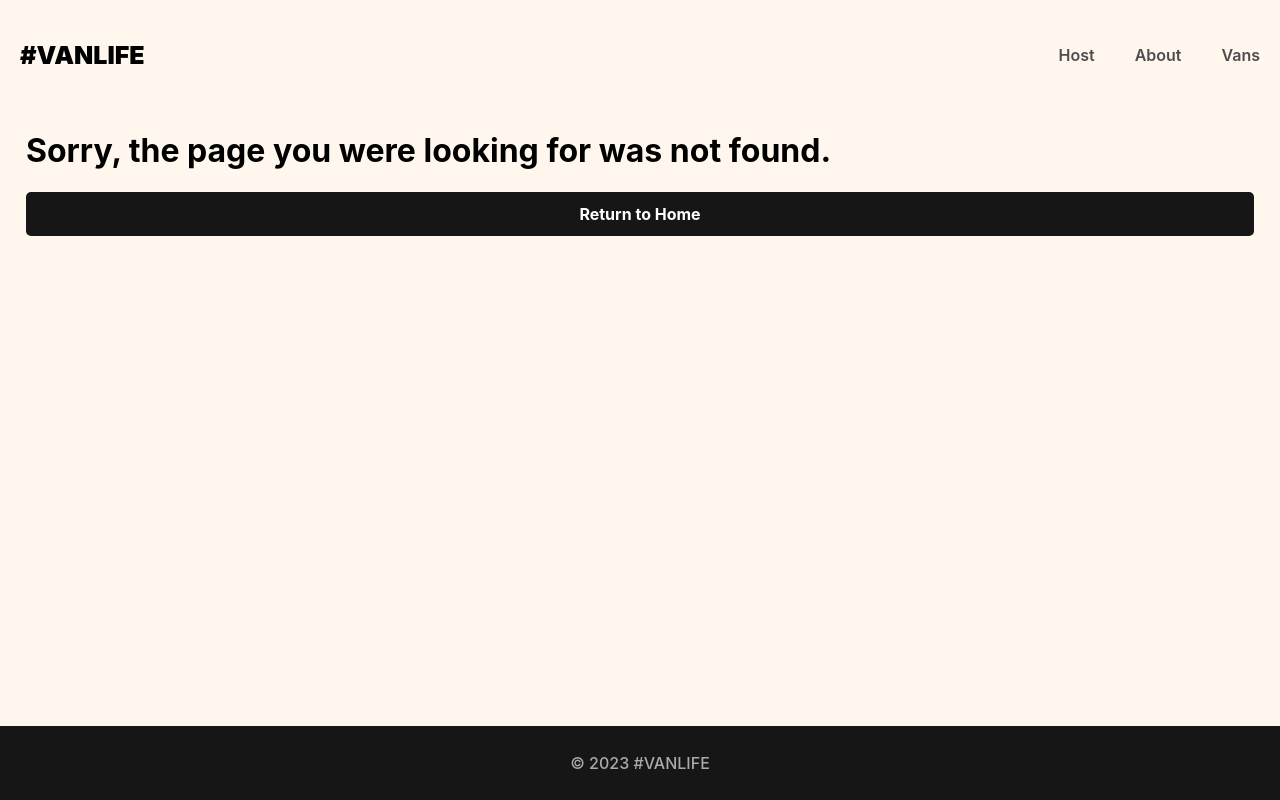
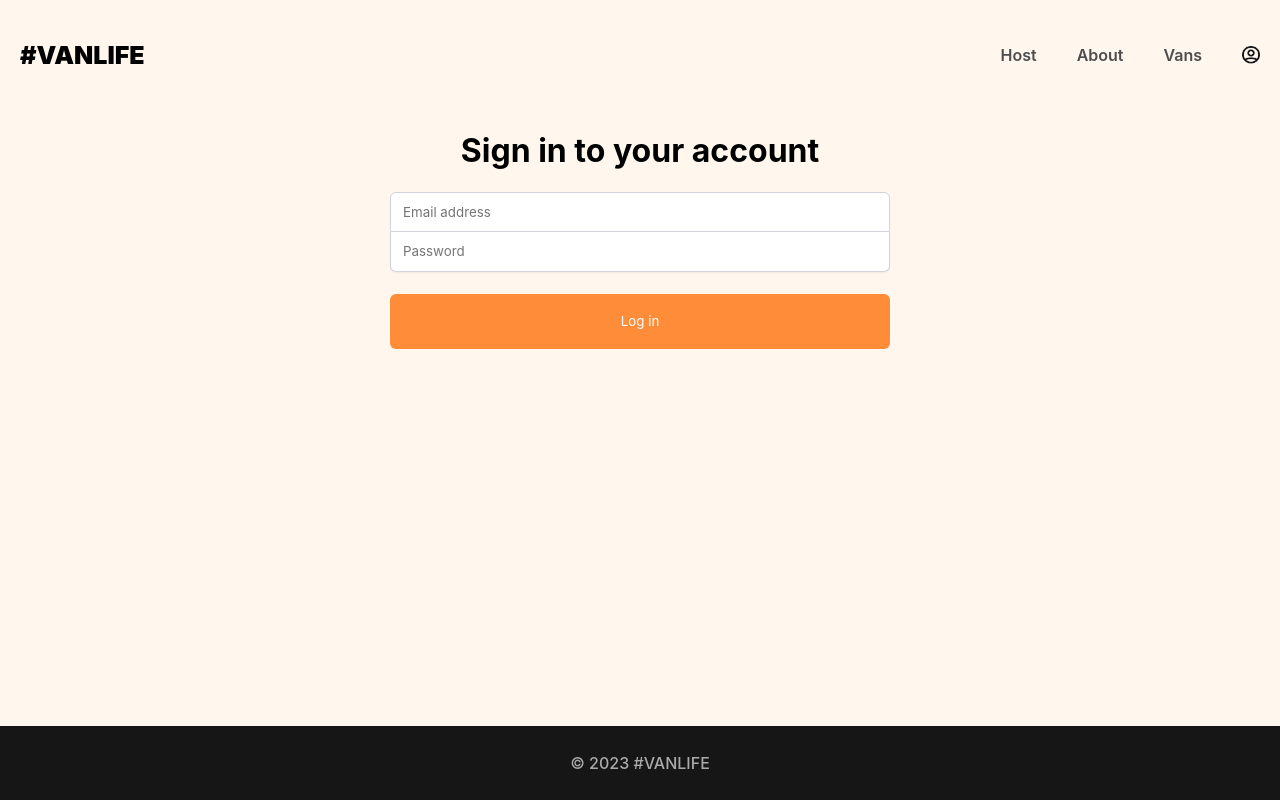
Before and after one commit to Mezin24/vanlife, a React (Vite) app: page /login in a window 1280 px wide. Before the commit this address had no page. Built offline with nearby package versions, Linux system fonts and the light colour scheme; what miragejs would draw is missing.

Commit message:
add route errors and login page

```diff
--- a/src/App.tsx
+++ b/src/App.tsx
@@ -1,3 +1,4 @@
+import { Error } from 'components/error/Error';
 import { Layout } from 'components/layout/Layout';
 import HostDashboard from 'pages/host/HostDashboard';
 import { HostIncome } from 'pages/host/HostIncome';
@@ -8,21 +9,29 @@ import { HostVanLayout } from 'pages/host/HostVanLayout';
 import { HostVanPhotos } from 'pages/host/HostVanPhotos';
 import { HostVanPricing } from 'pages/host/HostVanPricing';
 import { HostVans } from 'pages/host/HostVans';
+import Login from 'pages/login/Login';
 import { NoutFound } from 'pages/notFound/NoutFound';
 import { VanDetails } from 'pages/vanDetails/VanDetails';
 import { VansList, loader as VansLoader } from 'pages/vans/VansList';
-import { Route, RouterProvider, createBrowserRouter, createRoutesFromElements } from 'react-router-dom';
+import {
+  Route,
+  RouterProvider,
+  createBrowserRouter,
+  createRoutesFromElements,
+} from 'react-router-dom';
 import { About } from './pages/about/About';
 import { Home } from './pages/home/Home';
 import './server';
 
-const router = createBrowserRouter(createRoutesFromElements(
+const router = createBrowserRouter(
+  createRoutesFromElements(
     <Route path='/' element={<Layout />}>
       <Route index element={<Home />} />
+      <Route path='login' element={<Login />} />
       <Route path='host' element={<HostLayout />}>
         <Route index element={<HostDashboard />} />
         <Route path='income' element={<HostIncome />} />
-          <Route path='vans' element={<HostVans />}/>
+        <Route path='vans' element={<HostVans />} />
         <Route path='vans/:id' element={<HostVanLayout />}>
           <Route index element={<HostVanDetails />} />
           <Route path='pricing' element={<HostVanPricing />} />
@@ -31,11 +40,17 @@ const router = createBrowserRouter(createRoutesFromElements(
         <Route path='reviews' element={<HostReviews />} />
       </Route>
       <Route path='about' element={<About />} />
-        <Route path='vans' element={<VansList />} loader={VansLoader}/>
+      <Route
+        path='vans'
+        element={<VansList />}
+        loader={VansLoader}
+        errorElement={<Error />}
+      />
       <Route path='vans/:id' element={<VanDetails />} />
       <Route path='*' element={<NoutFound />} />
     </Route>
-))
+  )
+);
 
 const App = () => {
   return <RouterProvider router={router} />;
--- a/src/api/services/fetchVans.ts
+++ b/src/api/services/fetchVans.ts
@@ -2,9 +2,13 @@ import axios from "axios";
 import { Vans } from "types/vans";
 
 export const fetchVans = async () => {
-    const { data, request } = await axios.get<{ vans: Vans[] }>('/api/vans');
+    const { data, request, statusText, status } = await axios.get<{ vans: Vans[] }>('/api/vans');
     if (!request ) {
-      throw 'Something went wrong while fetching vans'
+      throw {
+        message: 'Something went wrong while fetching vans',
+        statusText,
+        status
+      }
     }
    return data.vans
 
--- /dev/null
+++ b/src/components/error/Error.tsx
@@ -0,0 +1,19 @@
+import { useRouteError } from 'react-router-dom';
+
+interface ErrorProps {
+  message: string;
+  statusText: string;
+  status: number;
+}
+
+export const Error = () => {
+  const error = useRouteError() as ErrorProps;
+  return (
+    <>
+      <h1>Error: {error.message}</h1>
+      <pre>
+        {error.status} - {error.statusText}
+      </pre>
+    </>
+  );
+};
--- a/src/components/header/Header.tsx
+++ b/src/components/header/Header.tsx
@@ -1,5 +1,6 @@
 import { useCallback } from 'react';
 import { Link, NavLink } from 'react-router-dom';
+import loginAvatar from 'assets/icons/avatar-icon.png';
 
 export const Header = () => {
   const addNavLinkClass = useCallback(
@@ -21,6 +22,9 @@ export const Header = () => {
         <NavLink to='/vans' className={addNavLinkClass}>
           Vans
         </NavLink>
+        <Link to='login' className='login-link'>
+          <img src={loginAvatar} className='login-icon' />
+        </Link>
       </nav>
     </header>
   );
--- a/src/index.css
+++ b/src/index.css
@@ -54,6 +54,20 @@ header a {
 header a:hover {
   color: #161616;
   text-decoration: underline;
+}
+
+header .login-icon {
+  height: 18px;
+  width: 18px;
+}
+
+header .login-link {
+  display: inline-flex;
+  align-items: center;
+}
+
+nav {
+  display: flex;
 }
 
 main {
@@ -470,3 +484,49 @@ i[class*='van-type-'] {
   background-color: #161616;
   color: white;
 }
+
+.login-container {
+  display: flex;
+  flex-direction: column;
+  align-items: center;
+  padding-inline: 27px;
+}
+
+.login-form {
+  display: flex;
+  flex-direction: column;
+  width: 100%;
+  max-width: 500px;
+}
+
+.login-form > input {
+  border: 1px solid rgba(209, 213, 219);
+  height: 40px;
+  text-indent: 10px;
+  font-family: "Inter", sans-serif;
+  box-shadow: 0px 1px 2px rgba(0, 0, 0, 0.05);
+  font-weight: 400;
+}
+
+.login-form > input:focus {
+  outline: none;
+}
+
+.login-form > input:first-of-type {
+  border-radius: 6px 6px 0px 0px;
+}
+
+.login-form > input:last-of-type {
+  border-radius: 0px 0px 6px 6px;
+  border-top: none;
+}
+
+.login-form > button {
+  background-color: #FF8C38;
+  border: none;
+  border-radius: 6px;
+  height: 55px;
+  margin-top: 22px;
+  color: white;
+  font-family: "Inter", sans-serif;
+}
--- /dev/null
+++ b/src/pages/login/Login.tsx
@@ -0,0 +1,45 @@
+import React, { useState } from 'react';
+import { useNavigate } from 'react-router-dom';
+
+export default function Login() {
+  const [loginFormData, setLoginFormData] = useState({
+    email: '',
+    password: '',
+  });
+
+  function handleSubmit(e) {
+    e.preventDefault();
+    console.log(loginFormData);
+  }
+
+  function handleChange(e) {
+    const { name, value } = e.target;
+    setLoginFormData((prev) => ({
+      ...prev,
+      [name]: value,
+    }));
+  }
+
+  return (
+    <div className='login-container'>
+      <h1>Sign in to your account</h1>
+      <form onSubmit={handleSubmit} className='login-form'>
+        <input
+          name='email'
+          onChange={handleChange}
+          type='email'
+          placeholder='Email address'
+          value={loginFormData.email}
+        />
+        <input
+          name='password'
+          onChange={handleChange}
+          type='password'
+          placeholder='Password'
+          value={loginFormData.password}
+        />
+        <button>Log in</button>
+      </form>
+    </div>
+  );
+}
--- a/src/server.ts
+++ b/src/server.ts
@@ -79,6 +79,7 @@ createServer({
     this.logging = false;
 
     this.get('/vans', (schema: any) => {
+      // return Response(400, {}, { error: 'Errrrror' });
       return schema.vans.all();
     });
 
```
Also changed, not shown: src/assets/icons/avatar-icon.png (added). Lines whose indentation alone changed are shown as unchanged.
